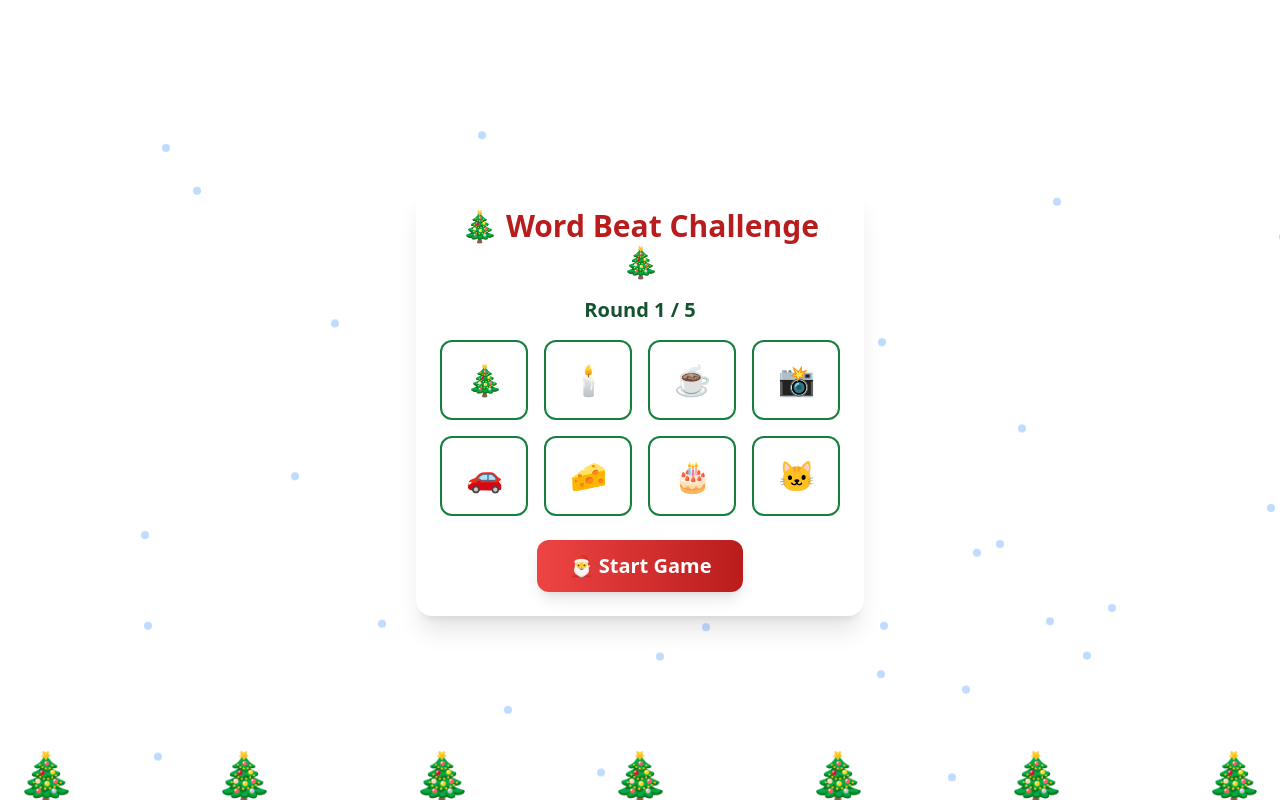
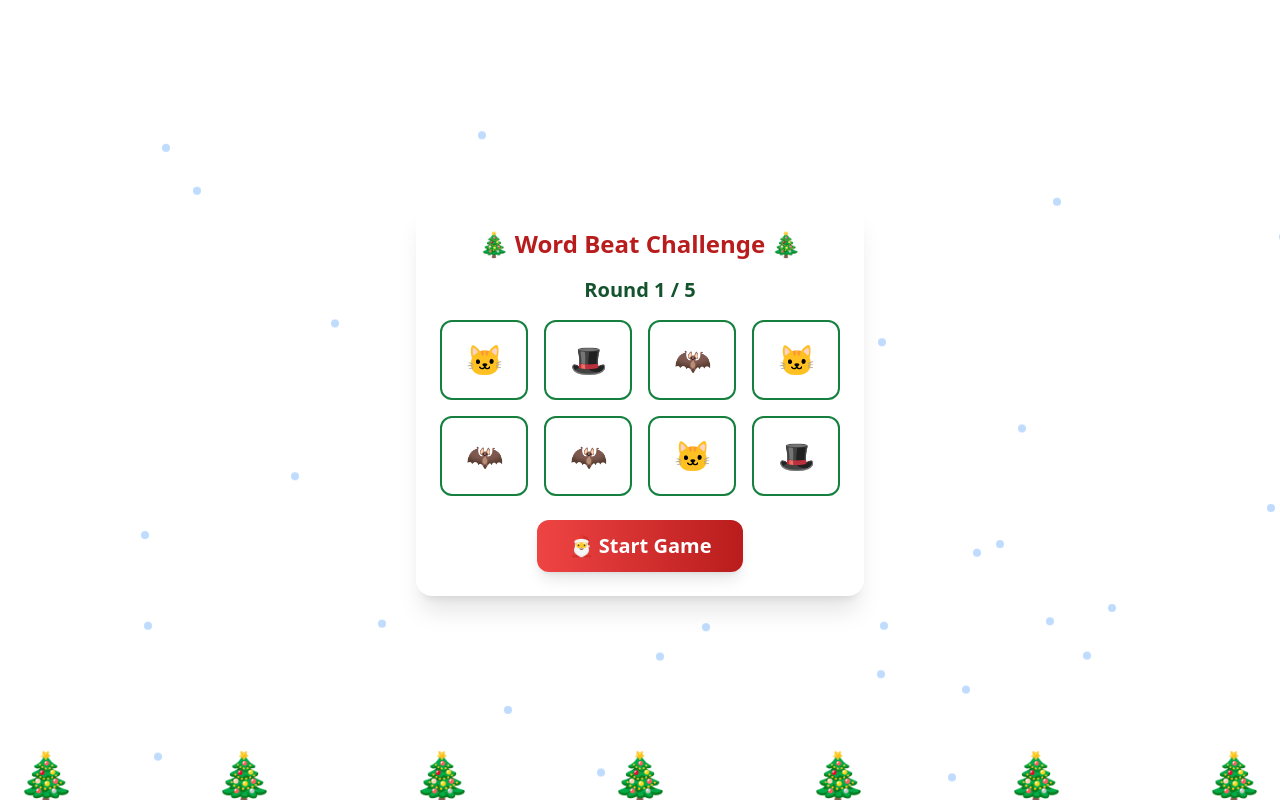
Before and after one commit to TanV404/wordbeat, a React (Vite) app: page / in a window 1280 px wide. Built offline with nearby package versions, Linux system fonts and the light colour scheme; a web font is replaced by a local one.

Commit message:
second commit

```diff
--- a/src/App.jsx
+++ b/src/App.jsx
@@ -11,11 +11,12 @@ const ROUND_BPM = [60, 80, 100, 120, 140];
 
 // Christmas-themed emojis, unique per round
 const EMOJI_SETS = [
-  ["🎄", "🕯️", "☕", "📸", "🚗", "🧀", "🎂", "🐱"], // C
-  ["🔔", "🎁", "🎉", "🚌", "📘", "🧈", "🐻", "⚾"], // B (banana replaced with 🎉)
-  ["🎅", "⭐", "🧦", "🍓", "🚢", "🎷", "✂️", "🛰️"], // S
-  ["🎁", "📱", "🍕", "🖊️", "🛩️", "🐼", "🧩", "🏓"], // P
-  ["🎄", "🧸", "🌮", "📺", "🚆", "🎟️", "⏰", "🗼"]  // T
+  ["🐱", "🎩", "🦇", "🐱", "🦇", "🦇", "🐱", "🎩"],
+  ["🎂", "🐍", "🎂", "🐍", "🎂", "🐍", "🎂", "🐍"],
+  ["🚗", "⭐", "⭐", "🚗", "🚗", "🚗", "⭐", "🚗"],
+  ["🐝", "🌳", "🔑", "🔑", "🐝", "🌳", "🌳", "🐝"],
+  ["bit", "beat", "bet", "bet", "bit", "beat", "bit", "bet"]
+
 ];
 
 const BEAT_URL = "metronome.mp3";
@@ -124,7 +125,7 @@ export default function SayTheWordGame() {
 
       {/* Game Container */}
       <div className="bg-white rounded-2xl shadow-xl p-4 sm:p-6 w-full max-w-md text-center z-10">
-        <h1 className="text-2xl sm:text-3xl font-extrabold mb-4 text-red-700">
+        <h1 className="text-2xl sm:text-2xl font-extrabold mb-4 text-red-700">
           🎄 Word Beat Challenge 🎄
         </h1>
 
```
Also changed, not shown: 1 other file (tests, documents, lock files or other folders).
